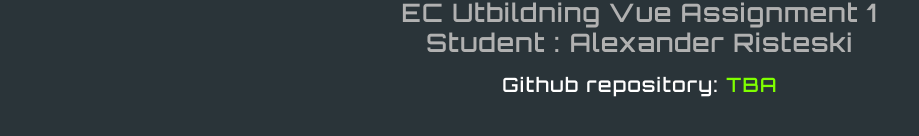
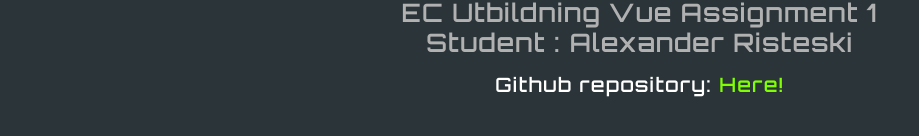
Before and after one commit to Kanzaki404/vue1.github.io, a Vue app: page /#/about in a window 1280 px wide. Shown: the part 256-392 px from the top of the page, without its empty margins (0-919 px from the left). Built offline with nearby package versions, Linux system fonts and the light colour scheme.

Commit message:
final steps

```diff
--- a/src/views/About.vue
+++ b/src/views/About.vue
@@ -5,7 +5,7 @@
       <ul>
         <li><h2>EC Utbildning Vue Assignment 1 </h2></li>
         <li><h2>Student : Alexander Risteski</h2></li>
-        <li><h3>Github repository: <a target="_blank" rel="noopener noreferrer" href="https://www.w3schools.com/html/">TBA</a> </h3></li>
+        <li><h3>Github repository: <a target="_blank" rel="noopener noreferrer" href="https://github.com/Kanzaki404/vueAssig1.git">Here!</a> </h3></li>
       </ul>
 
 
```
